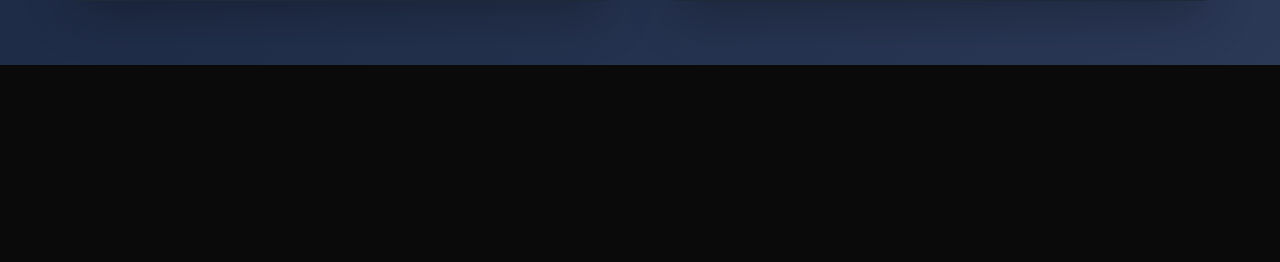
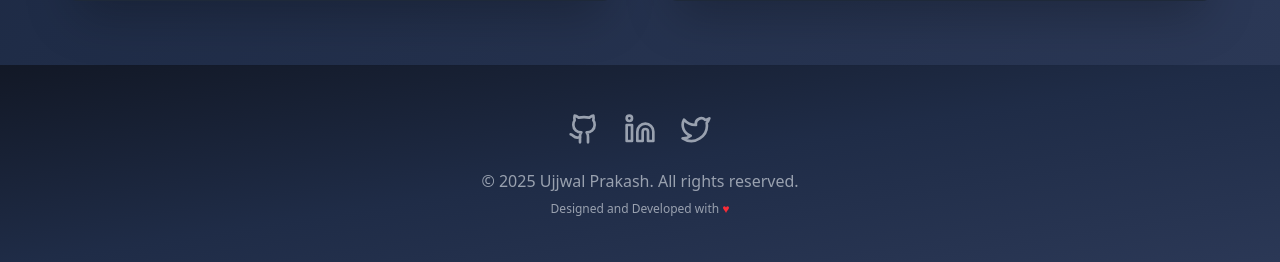
Before and after one commit to EUGENE-WOOLF/UjjwalPrakash, a Next.js app: page / in a window 1280 px wide. Shown: the part 2969-3231 px from the top of the page. Before the commit the page ends 3034 px from the top, so only its background shows below. Built offline with nearby package versions, Linux system fonts and the light colour scheme.

Commit message:
Commiting the footer page

```diff
--- a/app/page.jsx
+++ b/app/page.jsx
@@ -5,6 +5,7 @@ import Experience from "../components/Experience";
 import Project from "$/components/Projects";
 import { motion, useScroll } from "framer-motion";
 import { ReactLenis, useLenis } from "lenis/react";
+import Footer from "$/components/footer";
 
 export default function Home() {
   const { scrollYProgress } = useScroll();
@@ -34,6 +35,7 @@ export default function Home() {
       <HomePage />
       <Experience />
       <Project />
+      <Footer />
     </ReactLenis>
   );
 }
--- /dev/null
+++ b/components/footer.jsx
@@ -0,0 +1,51 @@
+"use client";
+import { Github, Linkedin, Twitter } from "lucide-react"; // Changed import from react-icons/fa to lucide-react
+
+export default function Footer() {
+  const currentYear = new Date().getFullYear();
+
+  return (
+    <footer className="bg-gradient-to-br from-[#121826] via-[#1f2c47] to-[#2b3856] text-gray-400 py-12 px-4 sm:px-6 lg:px-8">
+      <div className="max-w-6xl mx-auto flex flex-col items-center justify-center text-center">
+        {/* Social Media Links */}
+        <div className="flex space-x-6 mb-6">
+          <a
+            href="https://github.com/your-github" // Replace with your actual GitHub profile link
+            target="_blank"
+            rel="noopener noreferrer"
+            aria-label="GitHub Profile"
+            className="text-gray-400 hover:text-indigo-400 transition-colors duration-300"
+          >
+            <Github className="h-8 w-8" /> {/* Changed to Lucide icon */}
+          </a>
+          <a
+            href="https://linkedin.com/in/your-linkedin" // Replace with your actual LinkedIn profile link
+            target="_blank"
+            rel="noopener noreferrer"
+            aria-label="LinkedIn Profile"
+            className="text-gray-400 hover:text-indigo-400 transition-colors duration-300"
+          >
+            <Linkedin className="h-8 w-8" /> {/* Changed to Lucide icon */}
+          </a>
+          <a
+            href="https://twitter.com/your-twitter" // Replace with your actual Twitter/X profile link
+            target="_blank"
+            rel="noopener noreferrer"
+            aria-label="Twitter Profile"
+            className="text-gray-400 hover:text-indigo-400 transition-colors duration-300"
+          >
+            <Twitter className="h-8 w-8" /> {/* Changed to Lucide icon */}
+          </a>
+        </div>
+        {/* Copyright Information */}
+        <p className="text-sm sm:text-base">
+          &copy; {currentYear} Ujjwal Prakash. All rights reserved.
+        </p>
+        <p className="text-xs mt-2">
+          Designed and Developed with{" "}
+          <span className="text-red-500">&hearts;</span>
+        </p>
+      </div>
+    </footer>
+  );
+}
```
